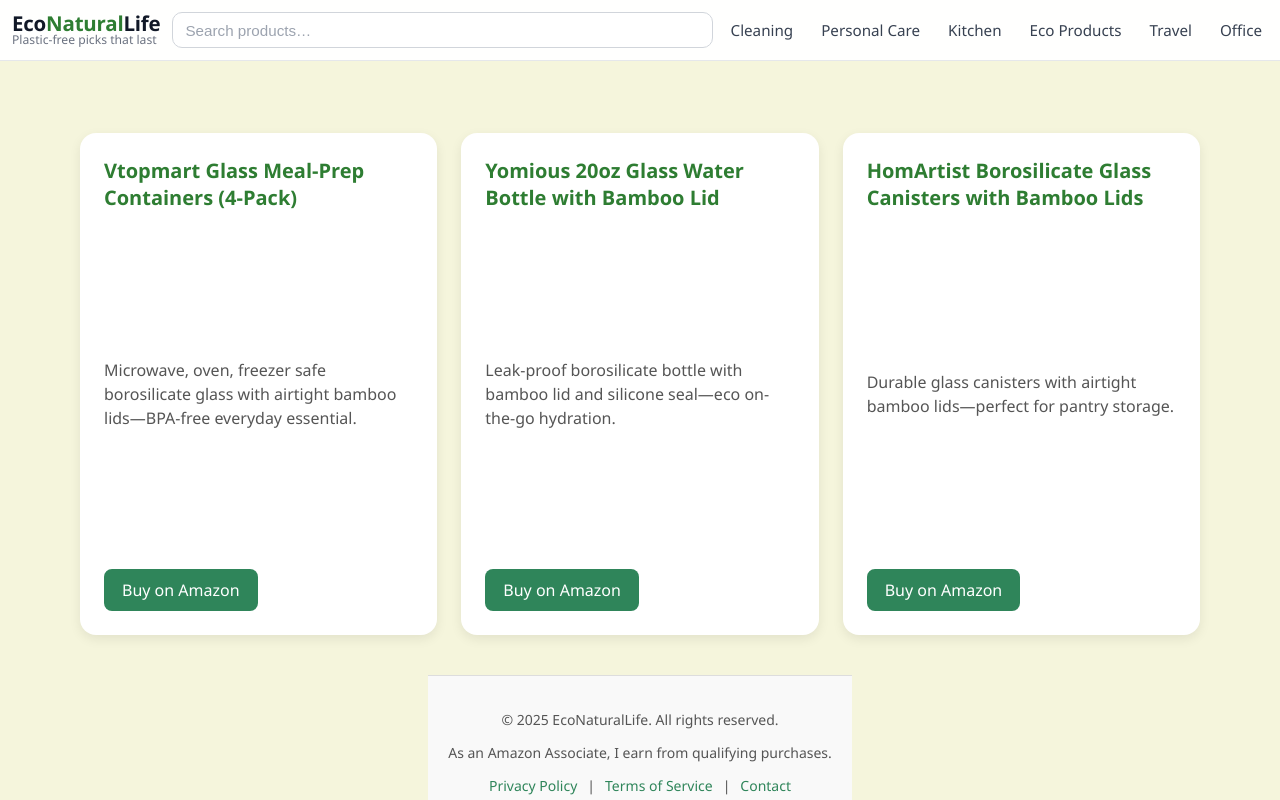
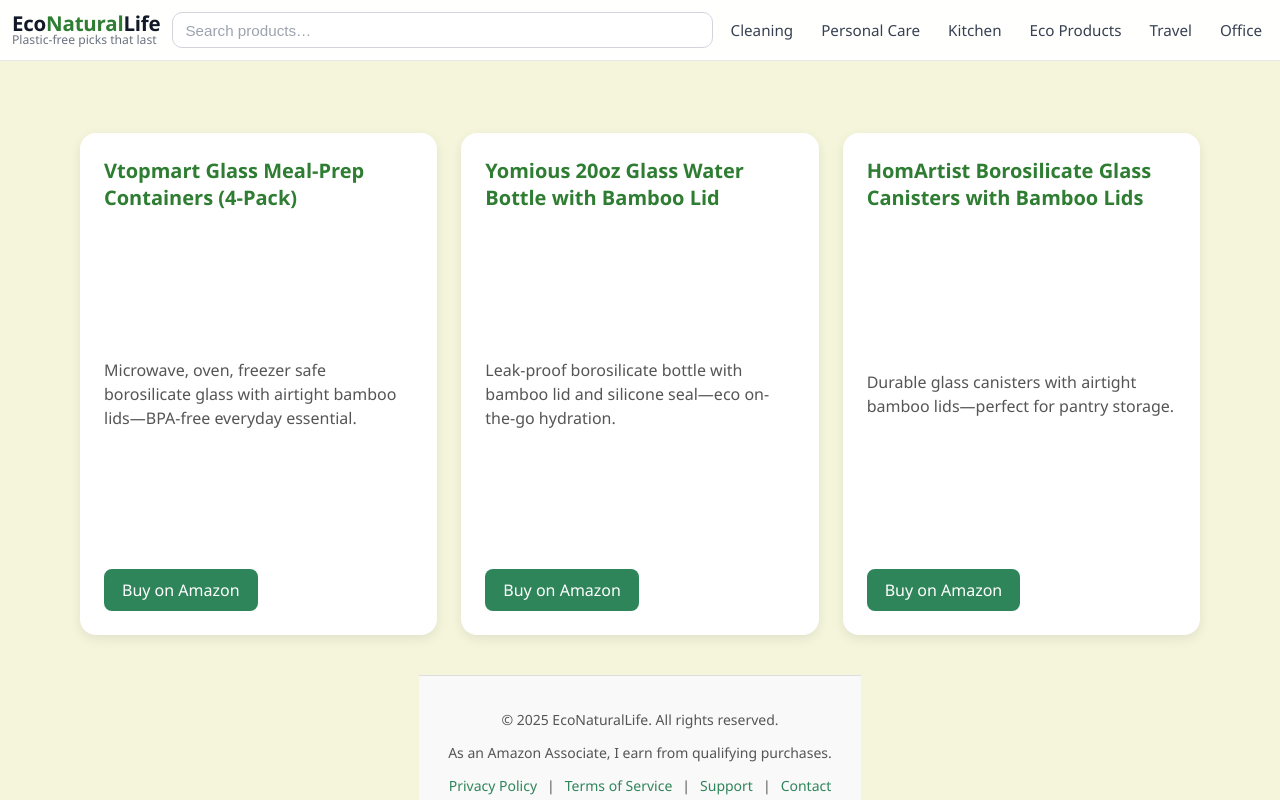
Before and after one commit to SStarfy/Theeconaturallife, a Next.js app: page / in a window 1280 px wide. Built offline with nearby package versions, Linux system fonts and the light colour scheme.

Commit message:
Update index.js: add Support link in footer
Adds a Support link to the footer that points to the new donation page.

```diff
--- a/pages/index.js
+++ b/pages/index.js
@@ -23,19 +23,22 @@ export default function Home() {
       >
         <Card
           title="Vtopmart Glass Meal-Prep Containers (4-Pack)"
-          description="Microwave, oven, freezer safe borosilicate glass with airtight bamboo lids—BPA-free everyday essential."
+          description="Microwave, oven, freezer safe borosilicate glass with
+ airtight bamboo lids—BPA-free everyday essential."
           href="https://amzn.to/429XdKp"
         />
 
         <Card
           title="Yomious 20oz Glass Water Bottle with Bamboo Lid"
-          description="Leak-proof borosilicate bottle with bamboo lid and silicone seal—eco on-the-go hydration."
+          description="Leak-proof borosilicate bottle with bamboo lid and
+ silicone seal—eco on-the-go hydration."
           href="https://amzn.to/EXAMPLE"
         />
 
         <Card
           title="HomArtist Borosilicate Glass Canisters with Bamboo Lids"
-          description="Durable glass canisters with airtight bamboo lids—perfect for pantry storage."
+          description="Durable glass canisters with airtight bamboo
+ lids—perfect for pantry storage."
           href="https://amzn.to/EXAMPLE"
         />
       </section>
@@ -48,8 +51,8 @@ export default function Home() {
           borderTop: "1px solid #ddd",
           textAlign: "center",
           fontSize: "14px",
-                  maxWidth: "1200px",
-        margin: "0 auto",
+          maxWidth: "1200px",
+          margin: "0 auto",
 
           color: "#555",
         }}
@@ -76,6 +79,13 @@ export default function Home() {
           </a>
           |
           <a
+            href="/donate"
+            style={{ margin: "0 10px", color: "#2f855a", textDecoration: "none" }}
+          >
+            Support
+          </a>
+          |
+          <a
             href="mailto:contact@econaturallife.com"
             style={{ margin: "0 10px", color: "#2f855a", textDecoration: "none" }}
           >
```
